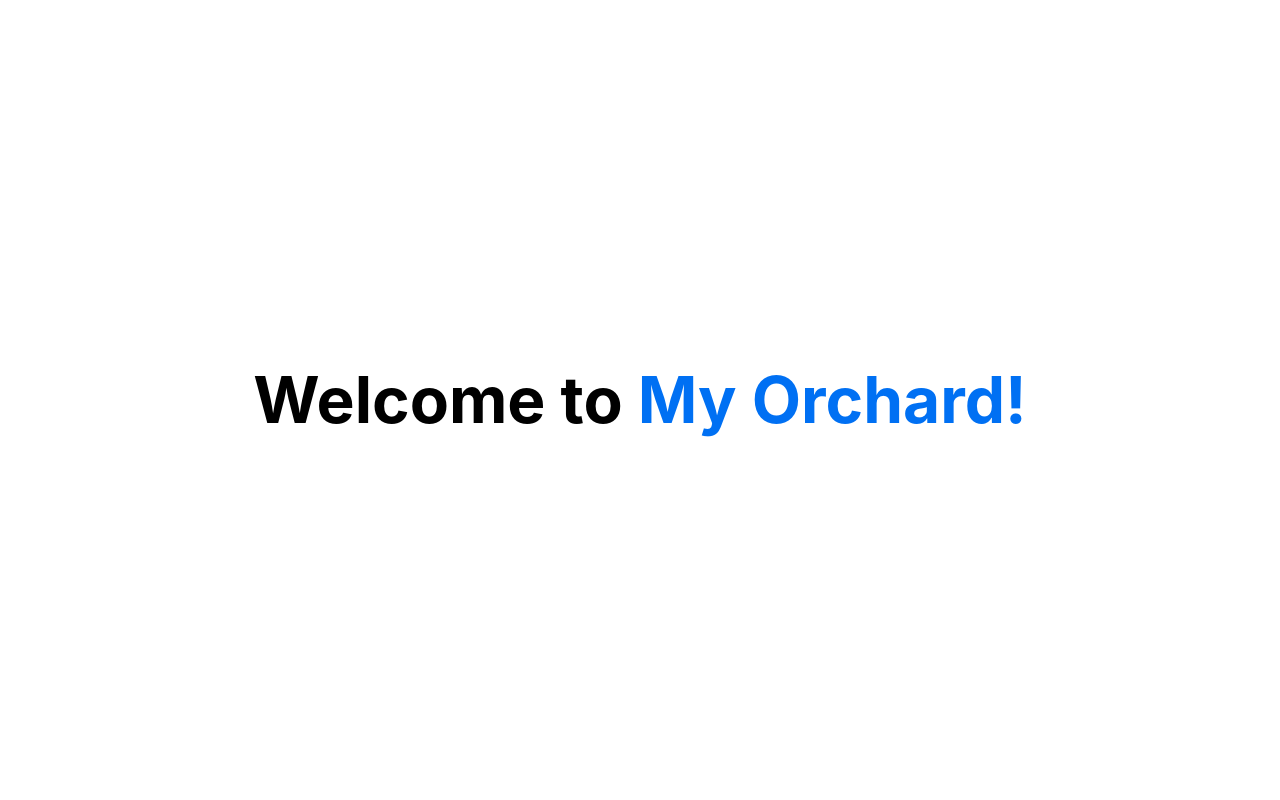
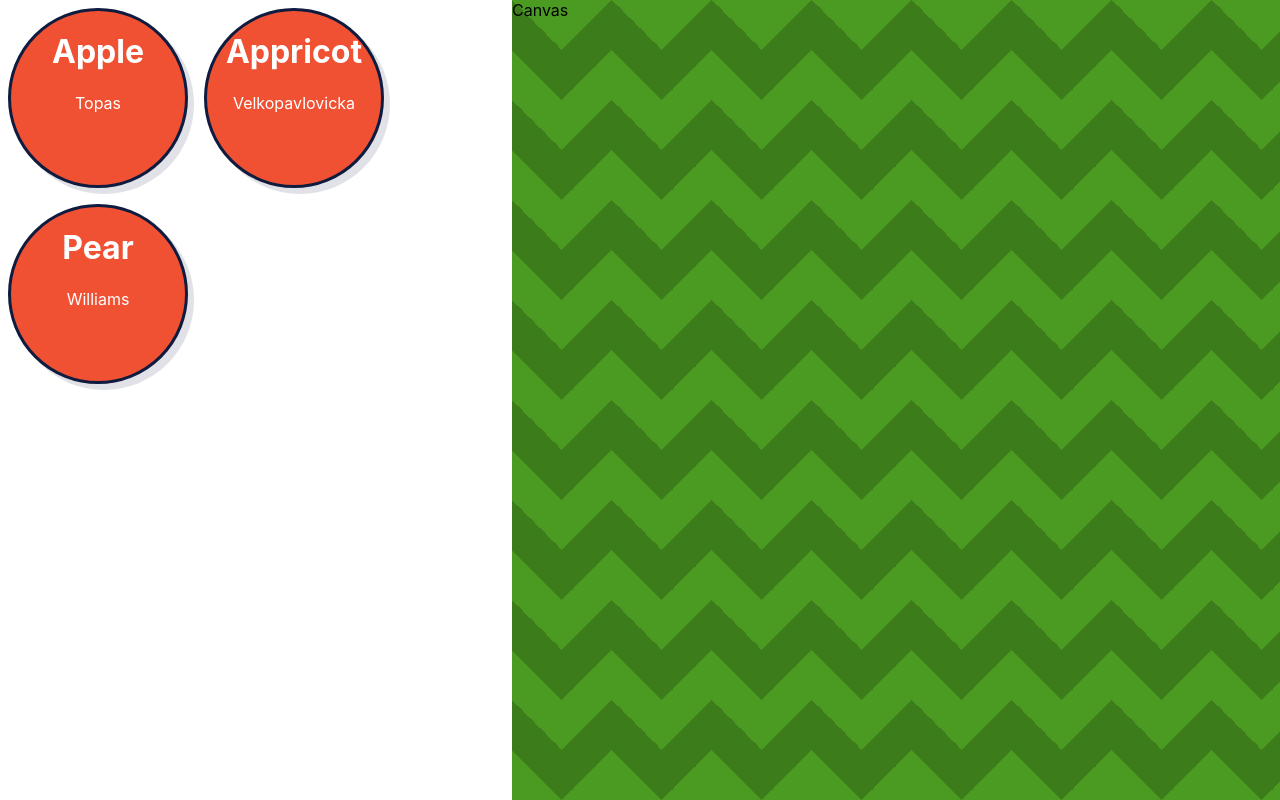
Before and after one commit to Plesin/my-orchard, a Next.js app: page / in a window 1280 px wide. Built offline with nearby package versions, Linux system fonts and the light colour scheme.

Commit message:
basic layou components

```diff
--- /dev/null
+++ b/components/Canvas/Canvas.module.css
@@ -0,0 +1,12 @@
+.canvas {
+  --stripe: #3c7c1b;
+  --bg: #4b9b22;
+
+  min-height: 100vh;
+  background: linear-gradient(135deg, var(--bg) 25%, transparent 25%) -50px 0,
+    linear-gradient(225deg, var(--bg) 25%, transparent 25%) -50px 0,
+    linear-gradient(315deg, var(--bg) 25%, transparent 25%),
+    linear-gradient(45deg, var(--bg) 25%, transparent 25%);
+  background-size: 100px 100px;
+  background-color: var(--stripe);
+}
--- /dev/null
+++ b/components/Canvas/Canvas.tsx
@@ -0,0 +1,8 @@
+import { FunctionComponent } from 'react'
+import classes from './Canvas.module.css'
+
+function Canvas() {
+  return <div className={classes.canvas}>Canvas</div>
+}
+
+export default Canvas
--- /dev/null
+++ b/components/Layout/Layout.module.css
@@ -0,0 +1,4 @@
+.grid {
+  display: grid;
+  grid-template-columns: 40vw 60vw;
+}
--- /dev/null
+++ b/components/Layout/Layout.tsx
@@ -0,0 +1,19 @@
+import React, { ReactNode } from 'react'
+import classes from './Layout.module.css'
+
+type Props = {
+  sidebar: ReactNode
+  main: ReactNode
+}
+
+function Layout(props: Props) {
+  const { sidebar, main } = props
+  return (
+    <main className={classes.grid}>
+      <div>{sidebar}</div>
+      <div>{main}</div>
+    </main>
+  )
+}
+
+export default Layout
--- /dev/null
+++ b/components/Library/Library.module.css
@@ -0,0 +1,21 @@
+.flex {
+  display: flex;
+  flex-flow: wrap;
+}
+
+.plant {
+  margin: 0.5rem;
+  color: white;
+  background: #f05133;
+  border: 0.1875em solid #0f1c3f;
+  border-radius: 50%;
+  box-shadow: 0.375em 0.375em 0 0 rgba(15, 28, 63, 0.125);
+  height: 180px;
+  width: 180px;
+}
+
+.plant > p {
+  hyphens: auto;
+  margin: 0.75em;
+  text-align: center;
+}
--- /dev/null
+++ b/components/Library/Library.tsx
@@ -0,0 +1,25 @@
+import { FunctionComponent } from 'react'
+import classes from './Library.module.css'
+
+const items = [
+  { id: '1', type: 'Apple', variety: 'Topas' },
+  { id: '2', type: 'Appricot', variety: 'Velkopavlovicka' },
+  { id: '3', type: 'Pear', variety: 'Williams' },
+]
+
+function Library() {
+  return (
+    <div className={classes.flex}>
+      {items.map((item) => (
+        <div key={item.id} className={classes.plant}>
+          <p>
+            <h1>{item.type}</h1>
+            <span>{item.variety}</span>
+          </p>
+        </div>
+      ))}
+    </div>
+  )
+}
+
+export default Library
--- a/pages/index.tsx
+++ b/pages/index.tsx
@@ -1,5 +1,8 @@
 import type { NextPage } from 'next'
 import Head from 'next/head'
+import Layout from '../components/Layout/Layout'
+import Library from '../components/Library/Library'
+import Canvas from '../components/Canvas/Canvas'
 import styles from '../styles/Home.module.css'
 
 const Home: NextPage = () => {
@@ -11,11 +14,7 @@ const Home: NextPage = () => {
         <link rel="icon" href="/favicon.ico" />
       </Head>
 
-      <main className={styles.main}>
-        <h1 className={styles.title}>
-          Welcome to <a href="https://nextjs.org">My Orchard!</a>
-        </h1>
-      </main>
+      <Layout sidebar={<Library />} main={<Canvas />}></Layout>
     </div>
   )
 }
--- a/styles/Home.module.css
+++ b/styles/Home.module.css
@@ -1,5 +1,5 @@
 .container {
-  padding: 0 2rem;
+  padding: 0;
 }
 
 .main {
```
